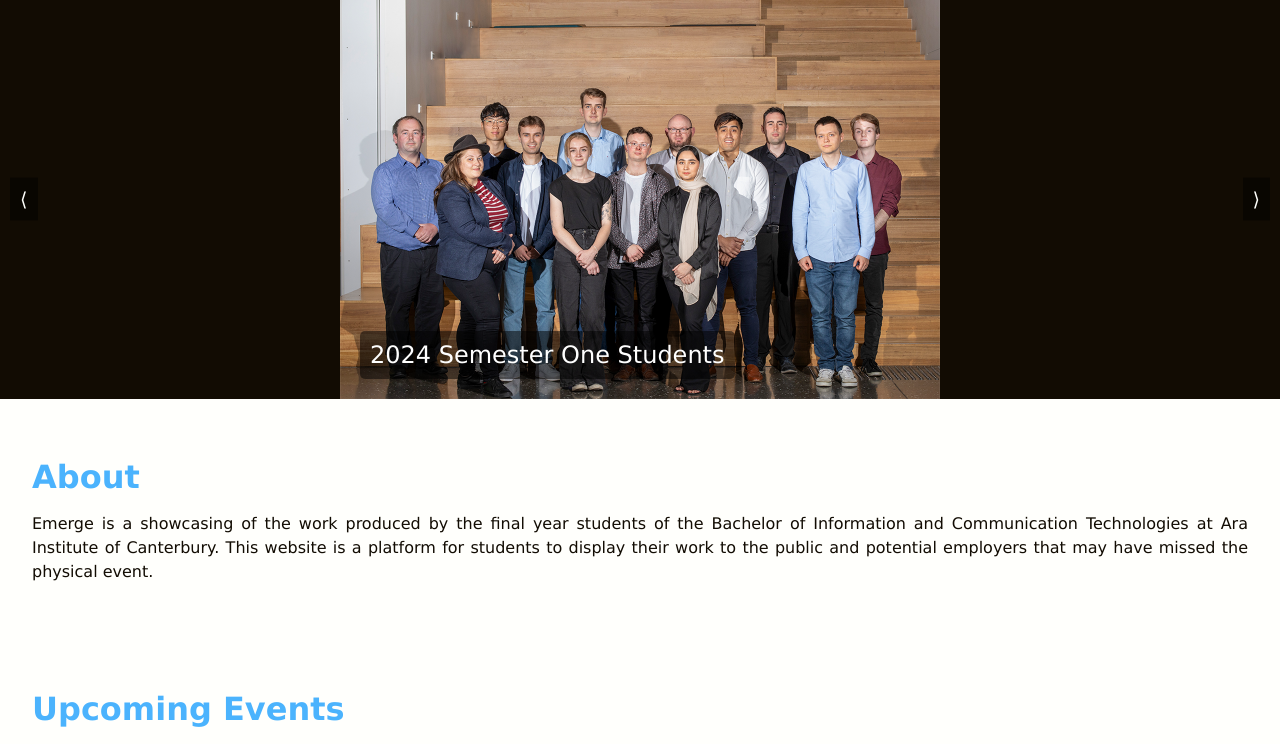
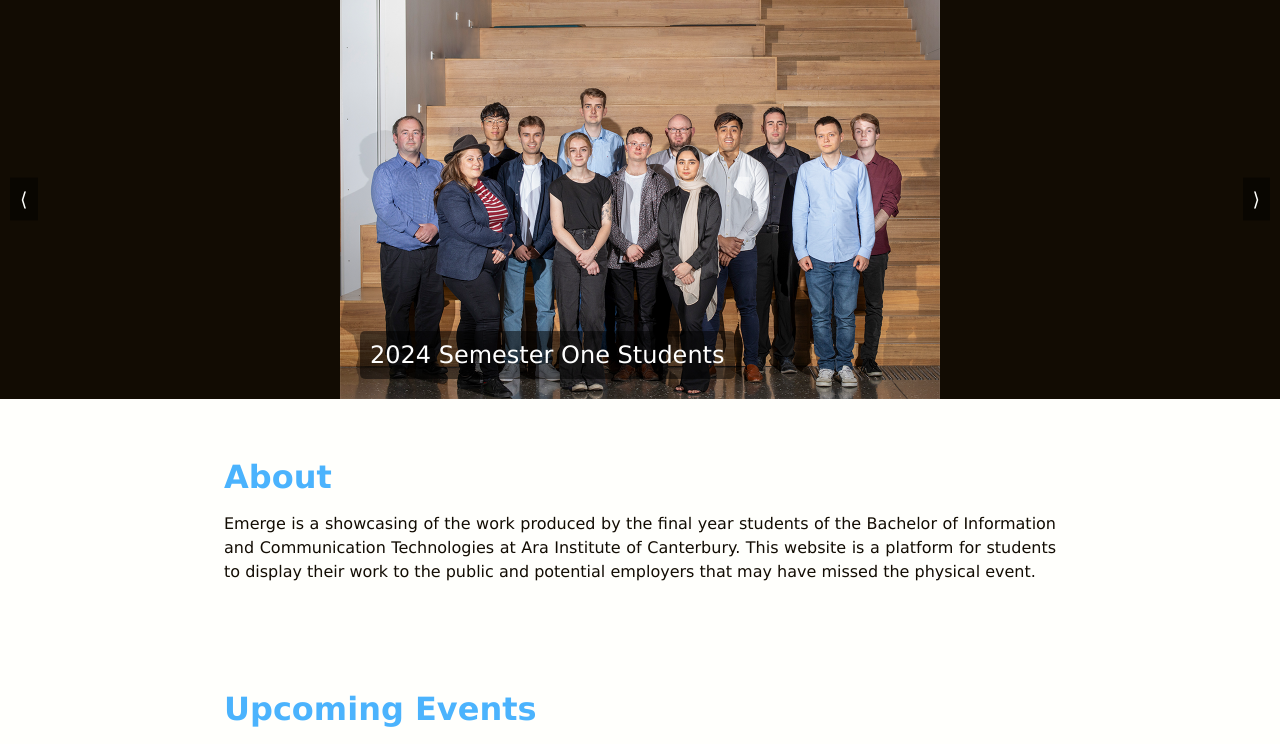
Before and after one commit to andosgee/Virtual-Emerge, a PHP site: page / in a window 1280 px wide. Shown: the part 312-1056 px from the top of the page. Run offline with PHP 8.4, Linux system fonts and the light colour scheme.

Commit message:
Added Space around objects - Home Page

```diff
--- a/Style/styleMain.css
+++ b/Style/styleMain.css
@@ -851,6 +851,10 @@ footer .footer_section .socials a:hover svg {
   }
   .about, .upcomingEvents, .contact {
     text-align: justify;
+    max-width: 65%;
+    align-items: center;
+    justify-content: center;
+    margin: 0 auto;
   }
   .upcomingEvents .calendar-group {
     flex-direction: row;
--- a/Style/styleMain.scss
+++ b/Style/styleMain.scss
@@ -957,7 +957,10 @@ footer {
 
     .about, .upcomingEvents, .contact {
         text-align: justify;
-
+        max-width: 65%;
+        align-items: center;
+        justify-content: center;
+        margin: 0 auto;
     }
 
     .upcomingEvents{
```
Also changed, not shown: 1 other file.
